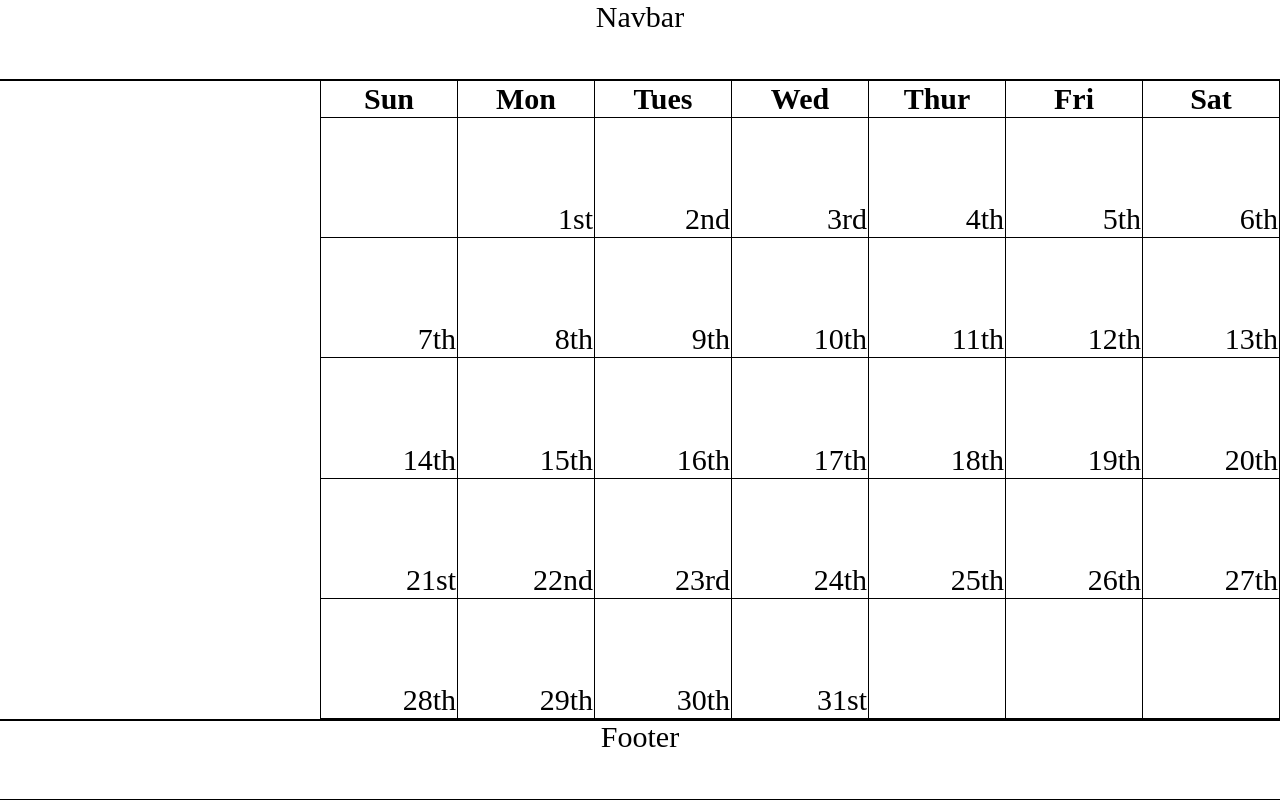
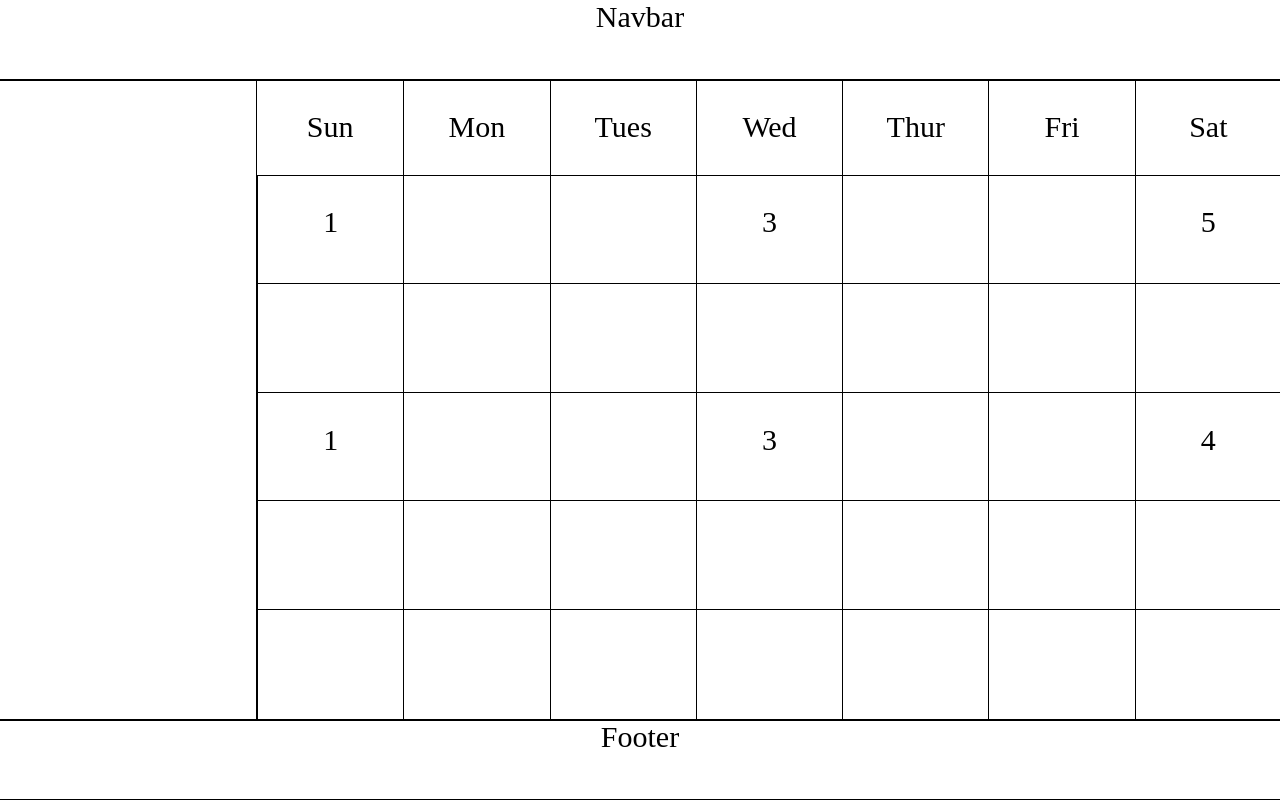
Before and after one commit to aricbosser/KublaiKhanAcademy, a website: page Skyline/Calendar/calendar.html in a window 1280 px wide. Drawn offline with Linux system fonts and the light colour scheme.

Commit message:
Replaced HTML Table with Div Grid Containers

```diff
--- a/Skyline/Calendar/calendar.css
+++ b/Skyline/Calendar/calendar.css
@@ -4,6 +4,10 @@ html, body {
     height: 100%; /* Ensure body takes full height */
     width: 100%; /* Ensure body takes full width */
 }
+
+/* body {
+    background: linear-gradient(to bottom, #305ae4, #6b6bb4);
+} */
 
 /* Shell Container for grid elements that spans the entire viewport */
 
@@ -27,28 +31,61 @@ html, body {
 
 .grid-body-container {
     display: grid;
-    grid-template-columns: 1fr 3fr;
+    grid-template-columns: 1fr 4fr;
     height: 100%;
 }
 
+/* Calendar Container */
+
 #calendar-container {
+    display: grid;
+    height: 100%;
+    width: 100%;
+    grid-template-columns: auto;
+    grid-template-rows: 0.5fr 4fr;
+    border-left: 1px solid black;
+}
+
+/* Calendar Weekdays */
+
+#calendar-container-weekdays {
+    display: grid;
+    height: 100%;
+    width: 100%;
+    grid-template-columns: repeat(7, 1fr);
+    border-bottom: 1px solid black;
+}
+
+#calendar-container-weekdays > div:not(:first-child) {
+    border-left: 1px solid black;
+}
+
+#calendar-container-weekdays > div > p {
+    text-align: center;
+}
+
+/* Calendar Weekdays */
+
+#calendar-container-dates {
+    display: grid;
+    grid-template-rows: repeat(5, 1fr);
+}
+
+#calendar-container-dates > div {
+    display: grid;
+    grid-template-columns: repeat(7, 1fr);
+}
+
+#calendar-container-dates > div:not(:last-child) {
+    border-bottom: 1px solid black;
+}
+
+#calendar-container-dates > div > div {
+    border-left: 1px solid black;
+}
+
+#calendar-container-dates > div > div > p {
+    text-align: center;
     height: 100%;
     width: 100%;
 }
-
-/* Calendar Table Styles */
-table {
-    width: 100%;
-    height: 100%;
-    border-collapse: collapse;
-    table-layout: fixed; /* Ensures table columns are equal length */
-}
-
-th, td {
-    border: 1px solid black;
-}
-
-td {
-    text-align: right;
-    vertical-align: bottom;
-}
--- a/Skyline/Calendar/calendar.html
+++ b/Skyline/Calendar/calendar.html
@@ -10,22 +10,66 @@
     <div class="grid-container">
         <div class="grid-navbar">Navbar</div>
         <div class="grid-body">
-            <!-- <div class="month_box">
-                <p>Month: <span id="month"></span></p>
-            </div>
-
-            <div class="weekday_box">
-                <p>Weekday: <span id="weekday"></span></p>
-            </div>
-
-            <div class="date_of_month_box">
-                <p>Date: <span id="date_of_month"></span></p>
-            </div> -->
-
             <div class="grid-body-container">
                 <div id="calendar-info-container"></div>
                 <div id="calendar-container">
-                    <table>
+                    <div id="calendar-container-weekdays">
+                        <div><p>Sun</p></div>
+                        <div><p>Mon</p></div>
+                        <div><p>Tues</p></div>
+                        <div><p>Wed</p></div>
+                        <div><p>Thur</p></div>
+                        <div><p>Fri</p></div>
+                        <div><p>Sat</p></div>
+                    </div>
+                    <div id="calendar-container-dates">
+                        <div class="week-row-1">
+                            <div><p>1</p></div>
+                            <div><p></p></div>
+                            <div><p></p></div>
+                            <div><p>3</p></div>
+                            <div><p></p></div>
+                            <div><p></p></div>
+                            <div><p>5</p></div>
+                        </div>
+                        <div class="week-row-2">
+                            <div><p></p></div>
+                            <div><p></p></div>
+                            <div><p></p></div>
+                            <div><p></p></div>
+                            <div><p></p></div>
+                            <div><p></p></div>
+                            <div><p></p></div>
+                        </div>
+                        <div class="week-row-3">
+                            <div><p>1</p></div>
+                            <div><p></p></div>
+                            <div><p></p></div>
+                            <div><p>3</p></div>
+                            <div><p></p></div>
+                            <div><p></p></div>
+                            <div><p>4</p></div>
+                        </div>
+                        <div class="week-row-4">
+                            <div><p></p></div>
+                            <div><p></p></div>
+                            <div><p></p></div>
+                            <div><p></p></div>
+                            <div><p></p></div>
+                            <div><p></p></div>
+                            <div><p></p></div>
+                        </div>
+                        <div class="week-row-5">
+                            <div><p></p></div>
+                            <div><p></p></div>
+                            <div><p></p></div>
+                            <div><p></p></div>
+                            <div><p></p></div>
+                            <div><p></p></div>
+                            <div><p></p></div>
+                        </div>
+                    </div>
+                    <!-- <table>
                         <thead>
                             <tr>
                                 <th>Sun</th>
@@ -39,7 +83,7 @@
                         </thead>
                         <tbody>
                             <tr>
-                                <td></td> <!-- Empty cell for the first day of the month (assuming it starts on a Monday) -->
+                                <td></td> Empty cell for the first day of the month (assuming it starts on a Monday)
                                 <td>1st</td>
                                 <td>2nd</td>
                                 <td>3rd</td>
@@ -79,12 +123,23 @@
                                 <td>29th</td>
                                 <td>30th</td>
                                 <td>31st</td>
-                                <td></td> <!-- Empty cell for the rest of the week -->
+                                <td></td> Empty cell for the rest of the week
                                 <td></td>
                                 <td></td>
                             </tr>
                         </tbody>
-                    </table>
+                    </table> -->
+                    <!-- <div class="month_box">
+                        <p>Month: <span id="month"></span></p>
+                    </div>
+
+                    <div class="weekday_box">
+                        <p>Weekday: <span id="weekday"></span></p>
+                    </div>
+
+                    <div class="date_of_month_box">
+                        <p>Date: <span id="date_of_month"></span></p>
+                    </div> -->
                 </div>
             </div>
         </div>
```
